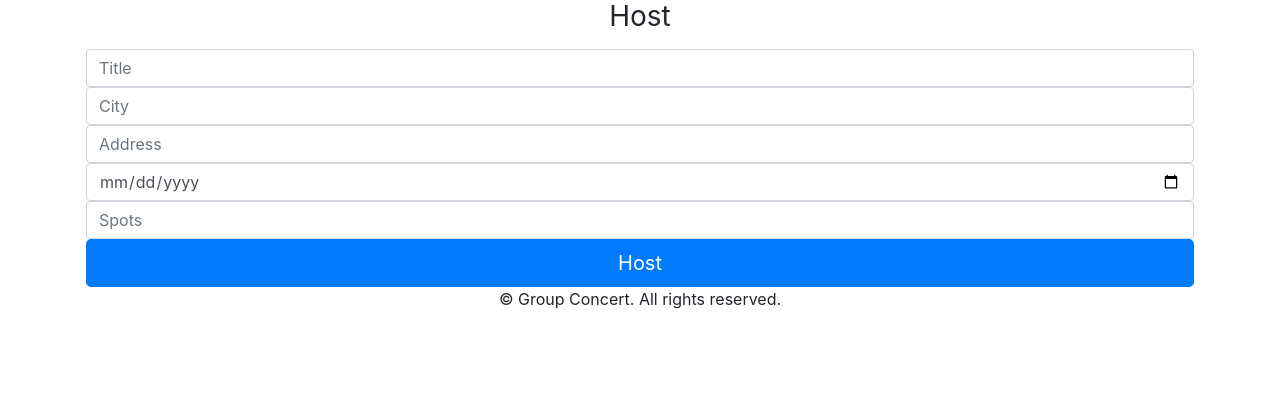
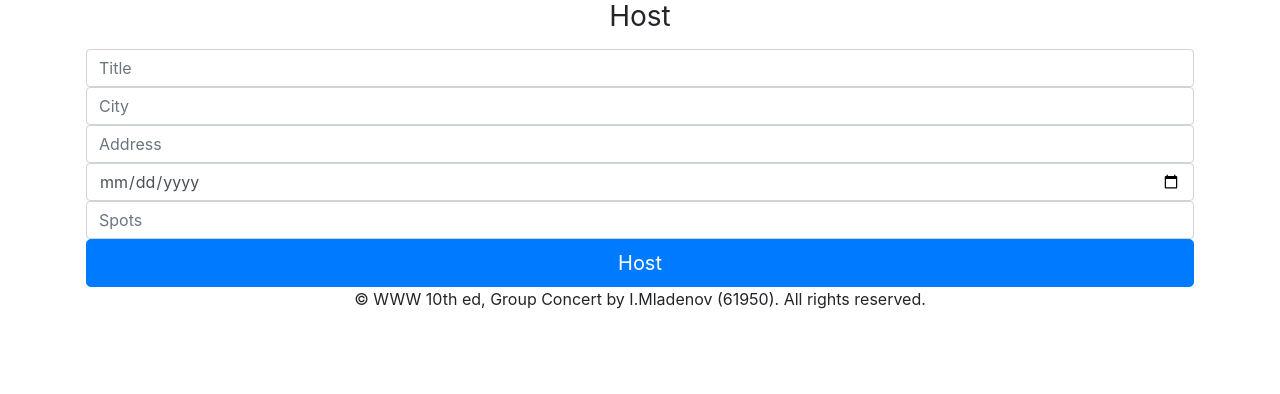
Before and after one commit to cwetanow/GroupConcert, a PHP site: page /Host.php in a window 1280 px wide. Shown: the part 98-492 px from the top of the page. Run offline with PHP 8.4, Linux system fonts and the light colour scheme; some libraries are stand-ins or nearby versions.

Commit message:
Change footer text

```diff
--- a/src/views/Host.php
+++ b/src/views/Host.php
@@ -62,7 +62,7 @@ include './Header.php'?>
 
       <footer class="mastfoot mt-auto">
         <div class="inner">
-        <p class="copyright">&copy; Group Concert. All rights reserved.</p>
+        <p class="copyright">&copy; WWW 10th ed, Group Concert by I.Mladenov (61950). All rights reserved.</p>
         </div>
       </footer>
     </div>
--- a/src/views/Login.php
+++ b/src/views/Login.php
@@ -49,7 +49,7 @@
 
       <footer class="mastfoot mt-auto">
         <div class="inner">
-        <p class="copyright">&copy; Group Concert. All rights reserved.</p>
+        <p class="copyright">&copy; WWW 10th ed, Group Concert by I.Mladenov (61950). All rights reserved.</p>
         </div>
       </footer>
     </div>
--- a/src/views/Register.php
+++ b/src/views/Register.php
@@ -66,7 +66,7 @@ include('./Header.php')?>
 
       <footer class="mastfoot mt-auto">
         <div class="inner">
-        <p class="copyright">&copy; Group Concert. All rights reserved.</p>
+        <p class="copyright">&copy; WWW 10th ed, Group Concert by I.Mladenov (61950). All rights reserved.</p>
         </div>
       </footer>
     </div>
```
